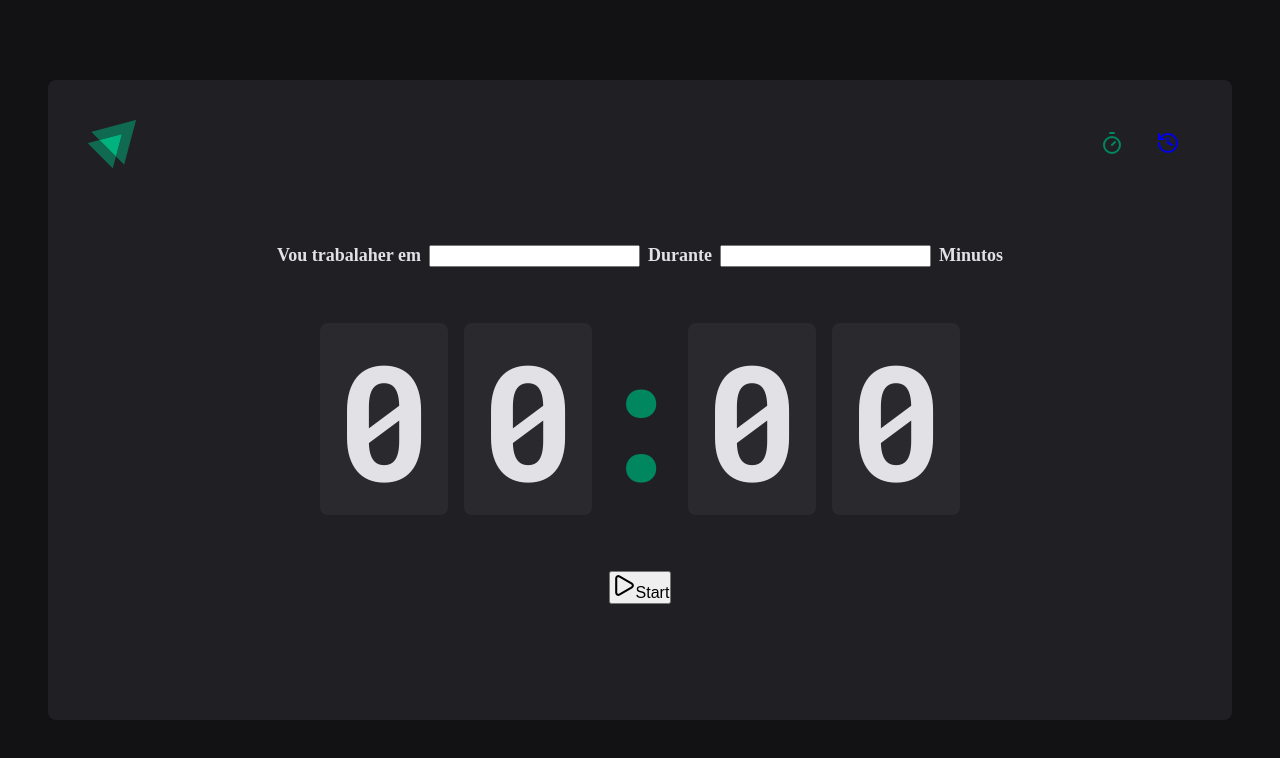
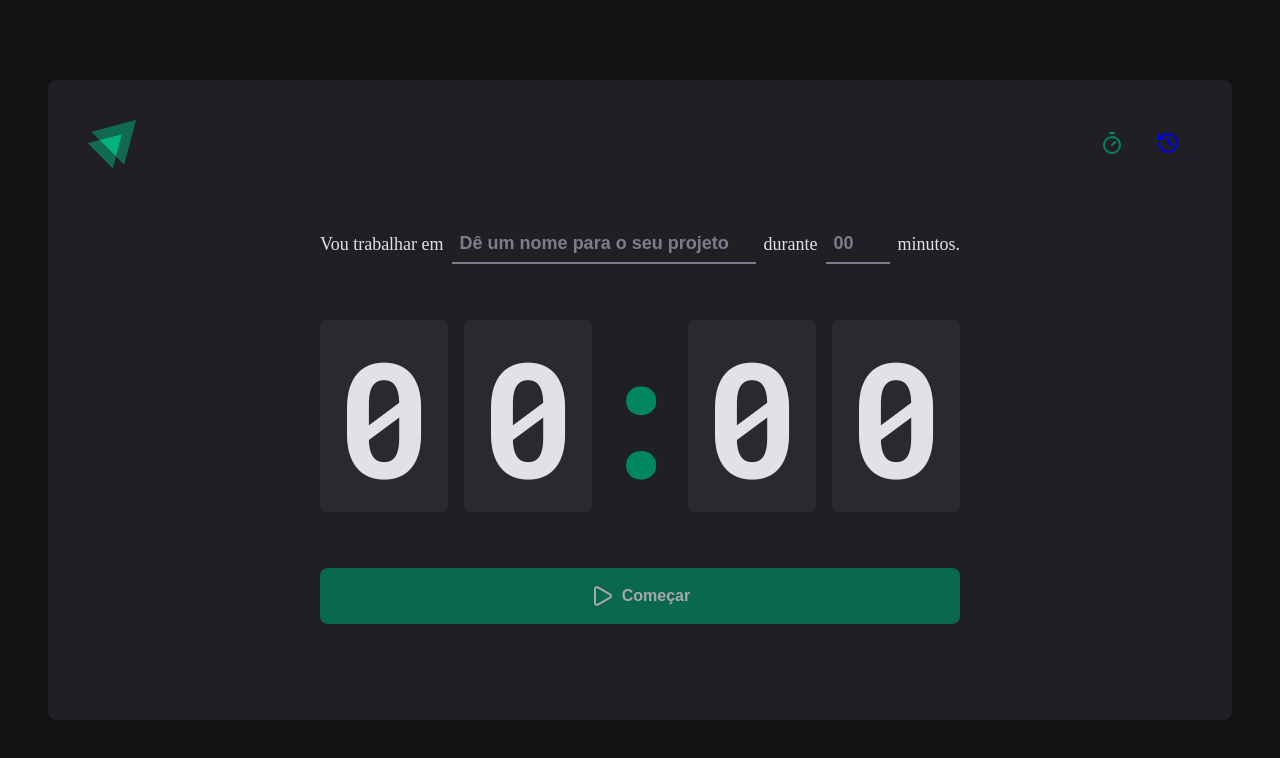
Before and after one commit to PauloStraforini/Ignate-timer-pomodoro, a React (Vite) app: page / in a window 1280 px wide. Shown: the top 758 px of the page. Built offline with nearby package versions, Linux system fonts and the light colour scheme.

Commit message:
refactor(home): update home page

```diff
--- a/src/pages/home/index.tsx
+++ b/src/pages/home/index.tsx
@@ -1,34 +1,48 @@
-import { Play } from "lucide-react";
-import { CountdownContainer, FormContainer, HomeContainer, Separator } from "./styles";
+import { Play } from 'lucide-react'
+
+import {
+    CountdownContainer,
+    FormContainer,
+    HomeContainer,
+    MinutesAmountInput,
+    Separator,
+    StartCountdownButton,
+    TaskInput,
+} from './styles'
 
 export function Home() {
     return (
         <HomeContainer>
-            <form action="">
+            <form>
                 <FormContainer>
-                    <label htmlFor="task"> Vou trabalaher em</label>
-                    <input type="tasl" />
+                    <label htmlFor="task">Vou trabalhar em</label>
+                    <TaskInput id="task" placeholder="Dê um nome para o seu projeto" />
 
-                    <label htmlFor="minutesAmount"> Durante</label>
-                    <input type="number" id="minutesAmount" />
+                    <label htmlFor="minutesAmount">durante</label>
+                    <MinutesAmountInput
+                        type="number"
+                        id="minutesAmount"
+                        placeholder="00"
+                        step={5}
+                        min={5}
+                        max={60}
+                    />
 
-                    <span>Minutos</span>
+                    <span>minutos.</span>
                 </FormContainer>
 
                 <CountdownContainer>
                     <span>0</span>
                     <span>0</span>
-                    <Separator>
-                        :
-                    </Separator>
+                    <Separator>:</Separator>
                     <span>0</span>
                     <span>0</span>
                 </CountdownContainer>
 
-                <button type="submit">
-                    <Play size={25} />
-                    Start
-                </button>
+                <StartCountdownButton disabled type="submit">
+                    <Play size={24} />
+                    Começar
+                </StartCountdownButton>
             </form>
         </HomeContainer>
     )
--- a/src/pages/home/styles.ts
+++ b/src/pages/home/styles.ts
@@ -24,8 +24,36 @@ export const FormContainer = styled.div`
   gap: 0.5rem;
   color: ${(props) => props.theme['gray-100']};
   font-size: 1.125rem;
+  font-weight: semi-bold;
+  flex-wrap: wrap;
+`
+
+const BaseInput = styled.input`
+  background: transparent;
+  height: 2.5rem;
+  border: 0;
+  border-bottom: 2px solid ${(props) => props.theme['gray-500']};
   font-weight: bold;
-  flex-wrap: wrap;
+  font-size: 1.125rem;
+  padding: 0 0.5rem;
+  color: ${(props) => props.theme['gray-100']};
+
+  &:focus {
+    box-shadow: none;
+    border-color: ${(props) => props.theme['green-500']};
+  }
+
+  &::placeholder {
+    color: ${(props) => props.theme['gray-500']};
+  }
+`
+
+export const TaskInput = styled(BaseInput)`
+  flex: 1;
+`
+
+export const MinutesAmountInput = styled(BaseInput)`
+  width: 4rem;
 `
 
 export const CountdownContainer = styled.div`
@@ -52,3 +80,31 @@ export const Separator = styled.div`
   display: flex;
   justify-content: center;
 `
+
+export const StartCountdownButton = styled.button`
+  width: 100%;
+  border: 0;
+  padding: 1rem;
+  border-radius: 8px;
+
+  display: flex;
+  align-items: center;
+  justify-content: center;
+
+  gap: 0.5rem;
+  font-weight: bold;
+
+  cursor: pointer;
+
+  background: ${(props) => props.theme['green-500']};
+  color: ${(props) => props.theme['gray-100']};
+
+  &:disabled {
+    opacity: 0.7;
+    cursor: not-allowed;
+  }
+
+  &:not(:disabled):hover {
+    background: ${(props) => props.theme['green-700']};
+  }
+`
```
